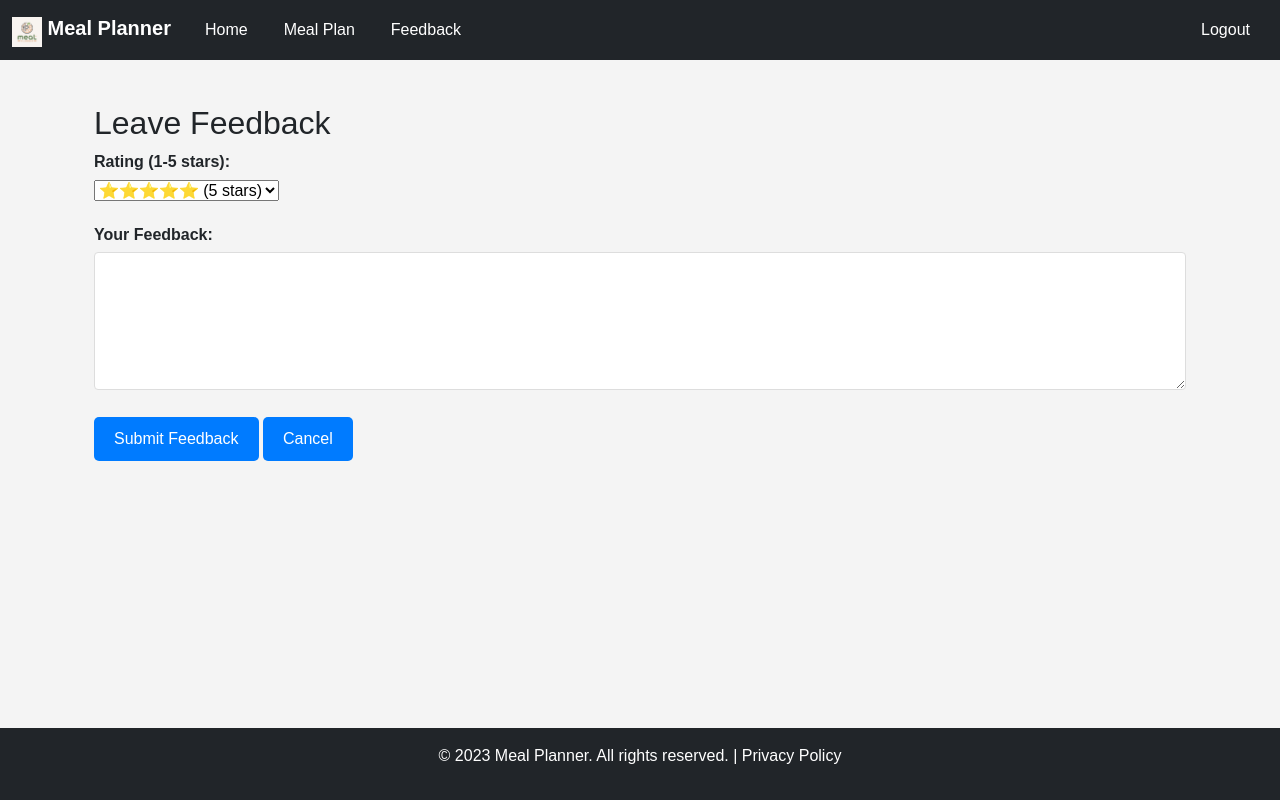
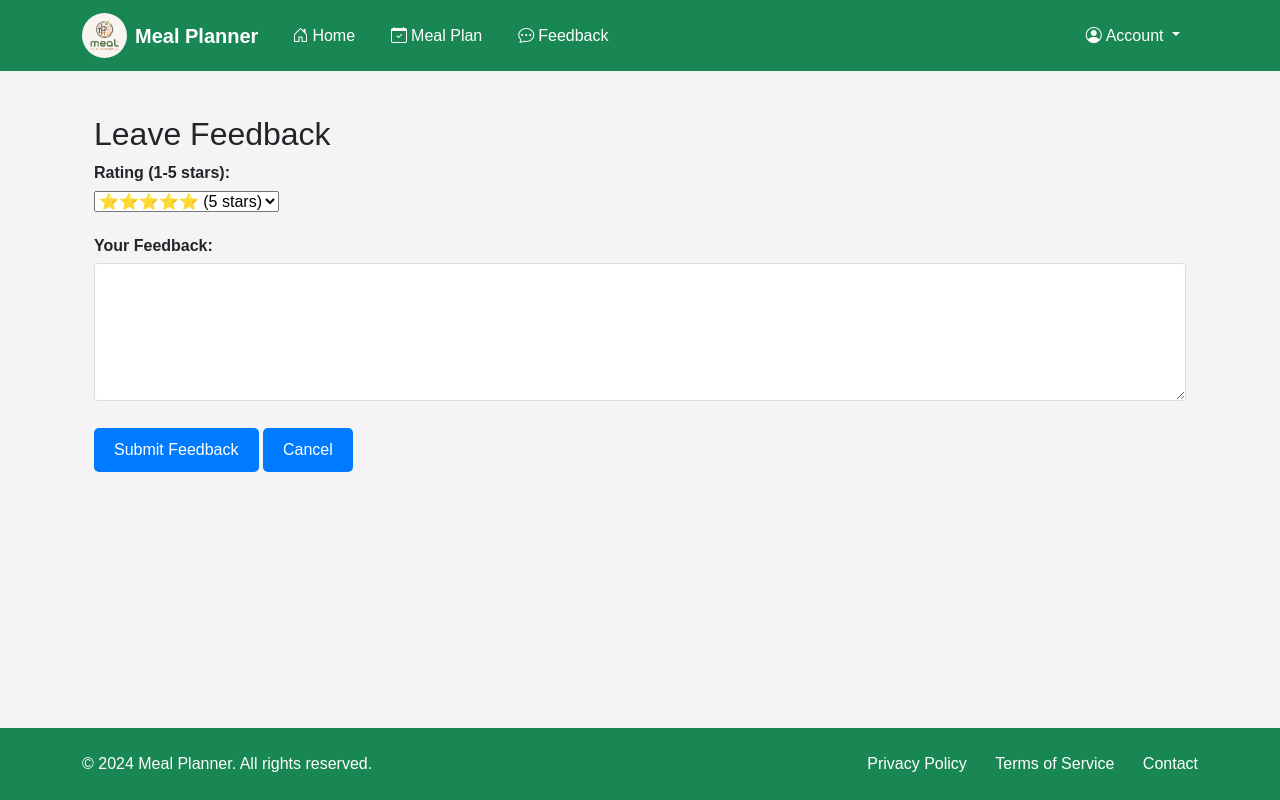
Before and after one commit to abdul1ah33/meal_planner, a Flask app: page /feedback/create in a window 1280 px wide. Run offline with Flask 3, Linux system fonts and the light colour scheme; a user stored in the database is signed in.

Commit message:
edit the home page base.html

```diff
--- a/templates/base.html
+++ b/templates/base.html
@@ -3,57 +3,124 @@
 <head>
     <meta charset="UTF-8">
     <meta name="viewport" content="width=device-width, initial-scale=1.0">
-    <meta name="theme-color" content="#343a40">
+    <meta name="theme-color" content="#198754">
     <title>{{ title|default('Meal Planner') }}</title>
-    <!-- Bootstrap CSS -->
     <link href="https://cdn.jsdelivr.net/npm/bootstrap@5.3.0/dist/css/bootstrap.min.css" rel="stylesheet">
-    <!-- Custom CSS -->
+    <link rel="stylesheet" href="https://cdn.jsdelivr.net/npm/bootstrap-icons@1.11.3/font/bootstrap-icons.css">
+    <link href="https://fonts.googleapis.com/css2?family=Inter:wght@400;500;600;700&display=swap" rel="stylesheet">
     <link rel="stylesheet" href="{{ url_for('static', filename='css/styles.css') }}">
-    <!-- Favicon -->
     <link rel="icon" href="{{ url_for('static', filename='images/favicon.ico') }}" type="image/x-icon">
+    <!-- Add Animate.css for animations -->
+    <link rel="stylesheet" href="https://cdnjs.cloudflare.com/ajax/libs/animate.css/4.1.1/animate.min.css">
+    <!-- Add custom CSS -->
+    <style>
+        /* Smooth scroll behavior */
+        html {
+            scroll-behavior: smooth;
+        }
+
+        /* Sticky navigation bar */
+        .navbar {
+            position: sticky;
+            top: 0;
+            z-index: 1000;
+        }
+
+        /* Back-to-top button */
+        #back-to-top {
+            position: fixed;
+            bottom: 20px;
+            right: 20px;
+            display: none;
+            z-index: 1000;
+        }
+
+        /* Preloader */
+        #preloader {
+            position: fixed;
+            top: 0;
+            left: 0;
+            width: 100%;
+            height: 100%;
+            background: #fff;
+            z-index: 9999;
+            display: flex;
+            justify-content: center;
+            align-items: center;
+        }
+
+        #preloader img {
+            width: 100px;
+            height: 100px;
+            animation: spin 2s linear infinite;
+        }
+
+        @keyframes spin {
+            0% { transform: rotate(0deg); }
+            100% { transform: rotate(360deg); }
+        }
+    </style>
 </head>
-<body>
+<body class="d-flex flex-column min-vh-100">
+    <!-- Preloader -->
+    <div id="preloader">
+        <img src="{{ url_for('static', filename='images/loading.png') }}" alt="Loading...">
+    </div>
+
     <!-- Navigation Bar -->
-    <nav class="navbar navbar-expand-lg navbar-dark bg-dark">
-        <div class="container-fluid">
-            <!-- Logo -->
-            <a class="navbar-brand" href="{{ url_for('main.index') }}">
-                <img src="{{ url_for('static', filename='images/mealplanner.png') }}" alt="Meal Planner Logo" width="30" height="30" class="d-inline-block align-text-top">
-
-                Meal Planner
+    <nav class="navbar navbar-expand-lg navbar-dark bg-success sticky-top">
+        <div class="container">
+            <a class="navbar-brand d-flex align-items-center" href="{{ url_for('main.index') }}">
+                <img src="{{ url_for('static', filename='images/mealplanner.png') }}" alt="Logo" width="45" height="45" class="me-2 rounded-circle">
+                <span class="fw-bold">Meal Planner</span>
             </a>
-
-            <!-- Toggle Button for Mobile -->
-            <button class="navbar-toggler" type="button" data-bs-toggle="collapse" data-bs-target="#navbarNav" aria-controls="navbarNav" aria-expanded="false" aria-label="Toggle navigation">
+            <button class="navbar-toggler border-0" type="button" data-bs-toggle="collapse" data-bs-target="#navbarNav">
                 <span class="navbar-toggler-icon"></span>
             </button>
-
-            <!-- Navigation Links -->
             <div class="collapse navbar-collapse" id="navbarNav">
                 <ul class="navbar-nav me-auto">
                     <li class="nav-item">
-                        <a class="nav-link {% if request.endpoint == 'main.index' %}active{% endif %}" href="{{ url_for('main.index') }}">Home</a>
+                        <a class="nav-link {% if request.endpoint == 'main.index' %}active{% endif %}" href="{{ url_for('main.index') }}">
+                            <i class="bi bi-house-door me-1"></i>Home
+                        </a>
                     </li>
                     {% if session.get('user_id') %}
                         <li class="nav-item">
-                            <a class="nav-link {% if request.endpoint == 'meal_plan.plan' %}active{% endif %}" href="{{ url_for('meal_plan.plan') }}">Meal Plan</a>
+                            <a class="nav-link {% if request.endpoint == 'meal_plan.plan' %}active{% endif %}" href="{{ url_for('meal_plan.plan') }}">
+                                <i class="bi bi-calendar-check me-1"></i>Meal Plan
+                            </a>
                         </li>
                         <li class="nav-item">
-                            <a class="nav-link {% if request.endpoint == 'feedback.index' %}active{% endif %}" href="{{ url_for('feedback.index') }}">Feedback</a>
+                            <a class="nav-link {% if request.endpoint == 'feedback.index' %}active{% endif %}" href="{{ url_for('feedback.index') }}">
+                                <i class="bi bi-chat-dots me-1"></i>Feedback
+                            </a>
                         </li>
                     {% endif %}
                 </ul>
-                <ul class="navbar-nav">
+                <ul class="navbar-nav align-items-center">
                     {% if session.get('user_id') %}
-                        <li class="nav-item">
-                            <a class="nav-link" href="{{ url_for('auth.logout') }}">Logout</a>
+                        <li class="nav-item dropdown">
+                            <a class="nav-link dropdown-toggle" href="#" role="button" data-bs-toggle="dropdown">
+                                <i class="bi bi-person-circle me-1"></i>Account
+                            </a>
+                            <ul class="dropdown-menu dropdown-menu-end">
+                                <li><a class="dropdown-item" href="#"><i class="bi bi-gear me-2"></i>Settings</a></li>
+                                <li><hr class="dropdown-divider"></li>
+                                <li><a class="dropdown-item text-danger" href="{{ url_for('auth.logout') }}">
+                                    <i class="bi bi-box-arrow-right me-2"></i>Logout
+                                </a></li>
+                            </ul>
                         </li>
                     {% else %}
-                        <li class="nav-item">
-                            <a class="nav-link {% if request.endpoint == 'auth.login' %}active{% endif %}" href="{{ url_for('auth.login') }}">Login</a>
+                        <li class="nav-item me-3">
+                            <a class="nav-link" href="{{ url_for('auth.login') }}">
+                                <i class="bi bi-box-arrow-in-right me-1"></i>Login
+                            </a>
                         </li>
                         <li class="nav-item">
-                            <a class="nav-link {% if request.endpoint == 'auth.signup' %}active{% endif %}" href="{{ url_for('auth.signup') }}">Signup</a>
+                            <a class="btn btn-success" href="{{ url_for('auth.signup') }}">
+                                <i class="bi bi-person-plus me-1"></i>Get Started
+                            </a>
                         </li>
                     {% endif %}
                 </ul>
@@ -62,33 +129,80 @@
     </nav>
 
     <!-- Main Content -->
-    <main class="container mt-4">
-        <!-- Flash Messages -->
+    <main class="container py-4 flex-grow-1">
         {% with messages = get_flashed_messages(with_categories=true) %}
             {% if messages %}
                 {% for category, message in messages %}
-                    <div class="alert alert-{{ category }} alert-dismissible fade show" role="alert">
-                        <i class="bi bi-info-circle"></i> <!-- Add optional icons -->
+                    <div class="alert alert-{{ category }} alert-dismissible fade show fade-in" role="alert">
+                        {% if category == 'success' %}
+                            <i class="bi bi-check-circle me-2"></i>
+                        {% elif category == 'danger' %}
+                            <i class="bi bi-exclamation-circle me-2"></i>
+                        {% else %}
+                            <i class="bi bi-info-circle me-2"></i>
+                        {% endif %}
                         {{ message }}
-                        <button type="button" class="btn-close" data-bs-dismiss="alert" aria-label="Close"></button>
+                        <button type="button" class="btn-close" data-bs-dismiss="alert"></button>
                     </div>
                 {% endfor %}
             {% endif %}
         {% endwith %}
 
-        <!-- Page Content -->
         {% block content %}{% endblock %}
     </main>
 
     <!-- Footer -->
-    <footer class="bg-dark text-white text-center py-3 mt-4">
-        <p>&copy; 2023 Meal Planner. All rights reserved. | <a href="#" class="text-decoration-none text-white">Privacy Policy</a></p>
+    <footer class="text-white py-4 mt-auto bg-success">
+        <div class="container">
+            <div class="row align-items-center">
+                <div class="col-md-6 text-center text-md-start mb-3 mb-md-0">
+                    <p class="mb-0">&copy; 2024 Meal Planner. All rights reserved.</p>
+                </div>
+                <div class="col-md-6">
+                    <ul class="list-inline text-center text-md-end mb-0">
+                        <li class="list-inline-item">
+                            <a href="#" class="text-white text-decoration-none">Privacy Policy</a>
+                        </li>
+                        <li class="list-inline-item ms-3">
+                            <a href="#" class="text-white text-decoration-none">Terms of Service</a>
+                        </li>
+                        <li class="list-inline-item ms-3">
+                            <a href="#" class="text-white text-decoration-none">Contact</a>
+                        </li>
+                    </ul>
+                </div>
+            </div>
+        </div>
     </footer>
 
-    <!-- Bootstrap JS and dependencies -->
+    <!-- Back-to-top button -->
+    <button id="back-to-top" class="btn btn-success btn-lg">
+        <i class="bi bi-arrow-up"></i>
+    </button>
+
     <script src="https://cdn.jsdelivr.net/npm/@popperjs/core@2.11.6/dist/umd/popper.min.js"></script>
     <script src="https://cdn.jsdelivr.net/npm/bootstrap@5.3.0/dist/js/bootstrap.min.js"></script>
-    <!-- Custom JS -->
     <script src="{{ url_for('static', filename='js/scripts.js') }}"></script>
+    <!-- Add custom JavaScript -->
+    <script>
+        // Preloader
+        window.addEventListener('load', function() {
+            document.getElementById('preloader').style.display = 'none';
+        });
+
+        // Back-to-top button
+        const backToTopButton = document.getElementById('back-to-top');
+        window.addEventListener('scroll', function() {
+            if (window.scrollY > 300) {
+                backToTopButton.style.display = 'block';
+            } else {
+                backToTopButton.style.display = 'none';
+            }
+        });
+
+        backToTopButton.addEventListener('click', function() {
+            window.scrollTo({ top: 0, behavior: 'smooth' });
+        });
+    </script>
 </body>
 </html>
```
